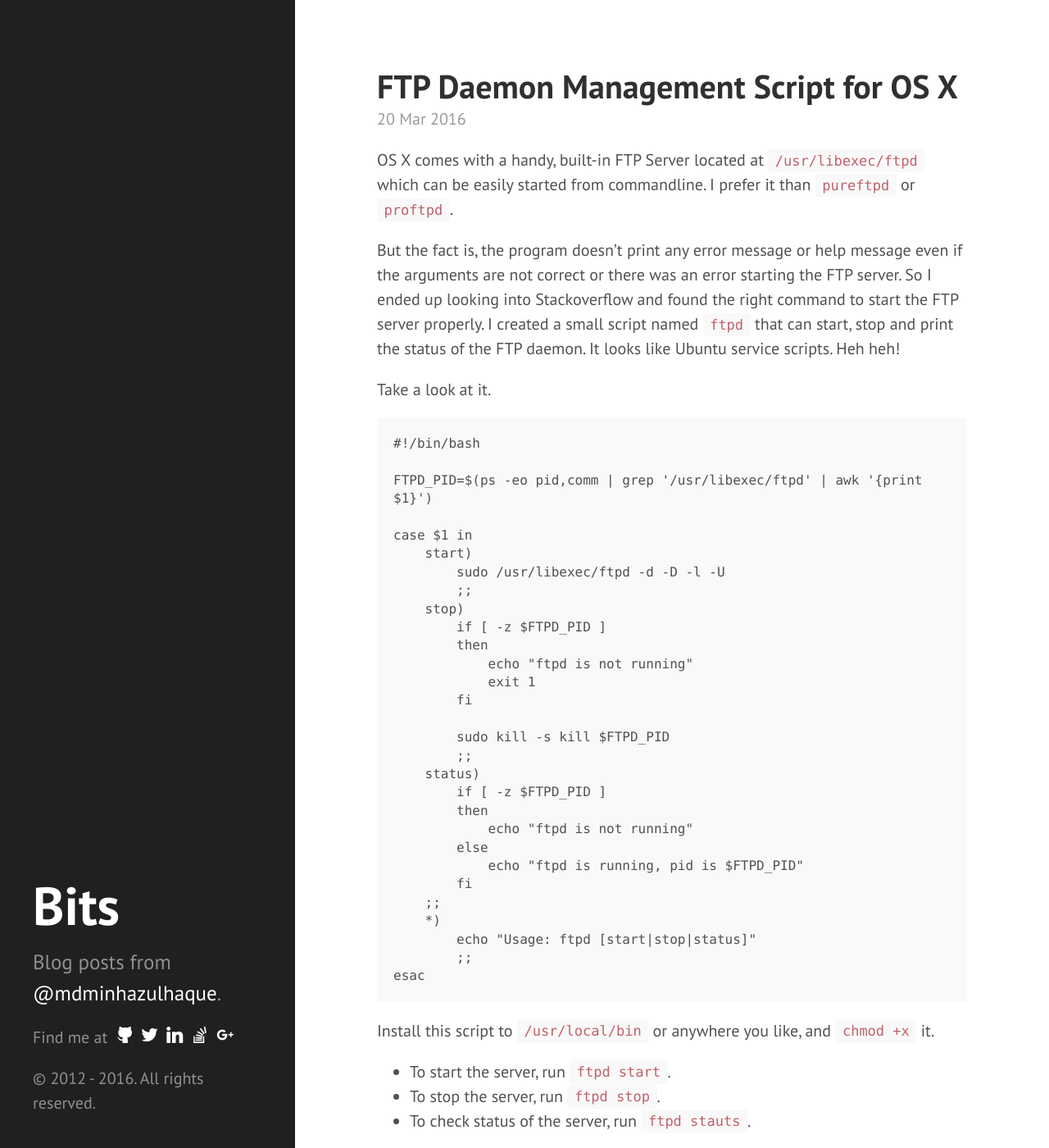
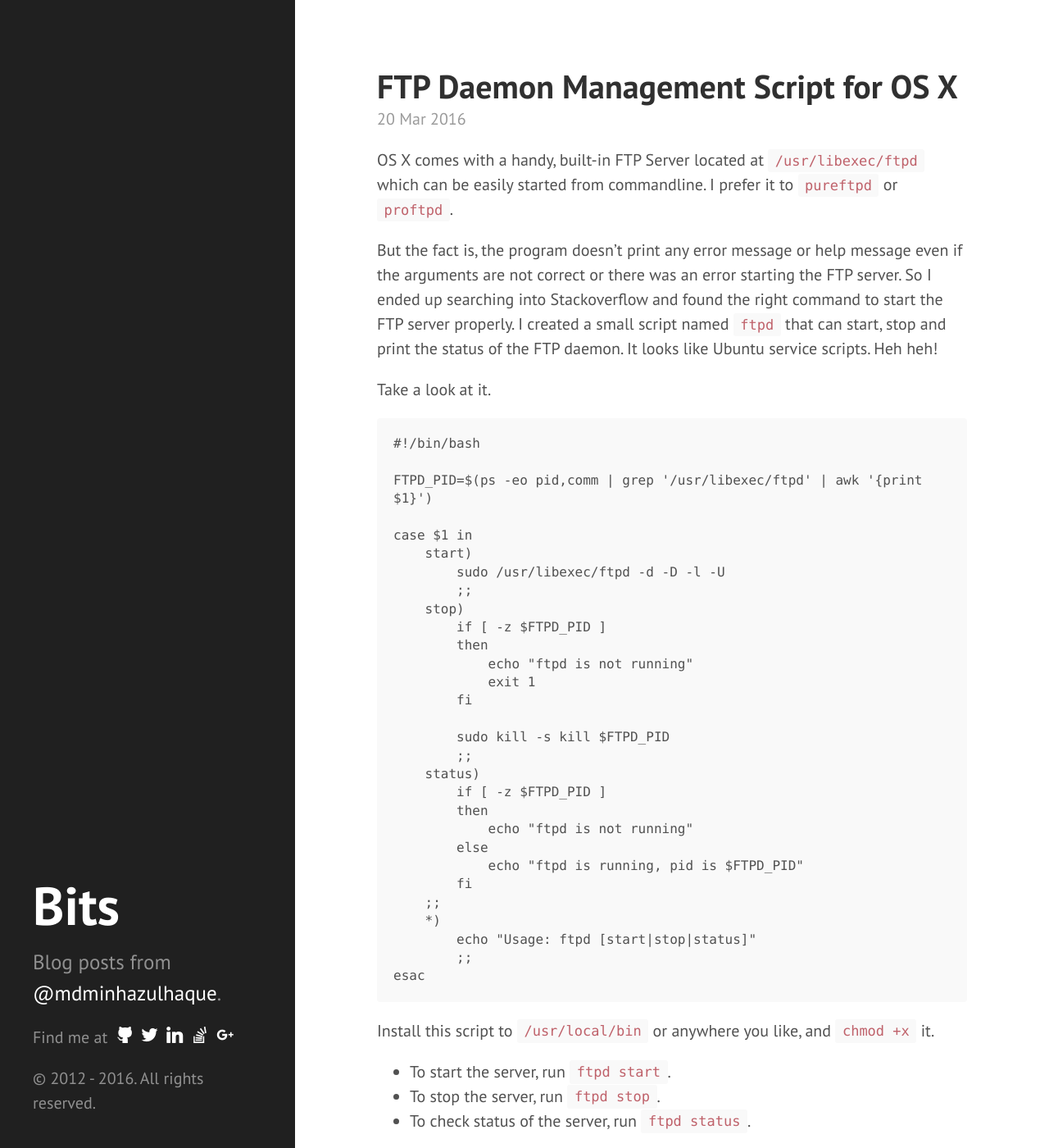
Before and after one commit to mdminhazulhaque/bits, a Jekyll site: the page built from _posts/2016/2016-03-20-ftp-daemon-management-script-for-osx.md, in a window 1280 px wide and 1400 px high. Shown: the whole window at 82% size. Built offline with Jekyll 4.4.1, drawn with Linux system fonts in a browser that asks for light colours; comment, search, counter and statistics services are not loaded.

Commit message:
Update 2016-03-20-ftp-daemon-management-script-for-osx.md

```diff
--- a/_posts/2016/2016-03-20-ftp-daemon-management-script-for-osx.md
+++ b/_posts/2016/2016-03-20-ftp-daemon-management-script-for-osx.md
@@ -5,9 +5,9 @@ date: 2016-03-20
 categories: osx
 ---
 
-OS X comes with a handy, built-in FTP Server located at `/usr/libexec/ftpd` which can be easily started from commandline. I prefer it than `pureftpd` or `proftpd`.
+OS X comes with a handy, built-in FTP Server located at `/usr/libexec/ftpd` which can be easily started from commandline. I prefer it to `pureftpd` or `proftpd`.
 
-But the fact is, the program doesn't print any error message or help message even if the arguments are not correct or there was an error starting the FTP server. So I ended up looking into Stackoverflow and found the right command to start the FTP server properly. I created a small script named `ftpd` that can start, stop and print the status of the FTP daemon. It looks like Ubuntu service scripts. Heh heh!
+But the fact is, the program doesn't print any error message or help message even if the arguments are not correct or there was an error starting the FTP server. So I ended up searching into Stackoverflow and found the right command to start the FTP server properly. I created a small script named `ftpd` that can start, stop and print the status of the FTP daemon. It looks like Ubuntu service scripts. Heh heh!
 
 Take a look at it.
 
@@ -47,4 +47,4 @@ Install this script to `/usr/local/bin` or anywhere you like, and `chmod +x` it.
 
 * To start the server, run `ftpd start`.
 * To stop the server, run `ftpd stop`.
-* To check status of the server, run `ftpd stauts`.
+* To check status of the server, run `ftpd status`.
```
